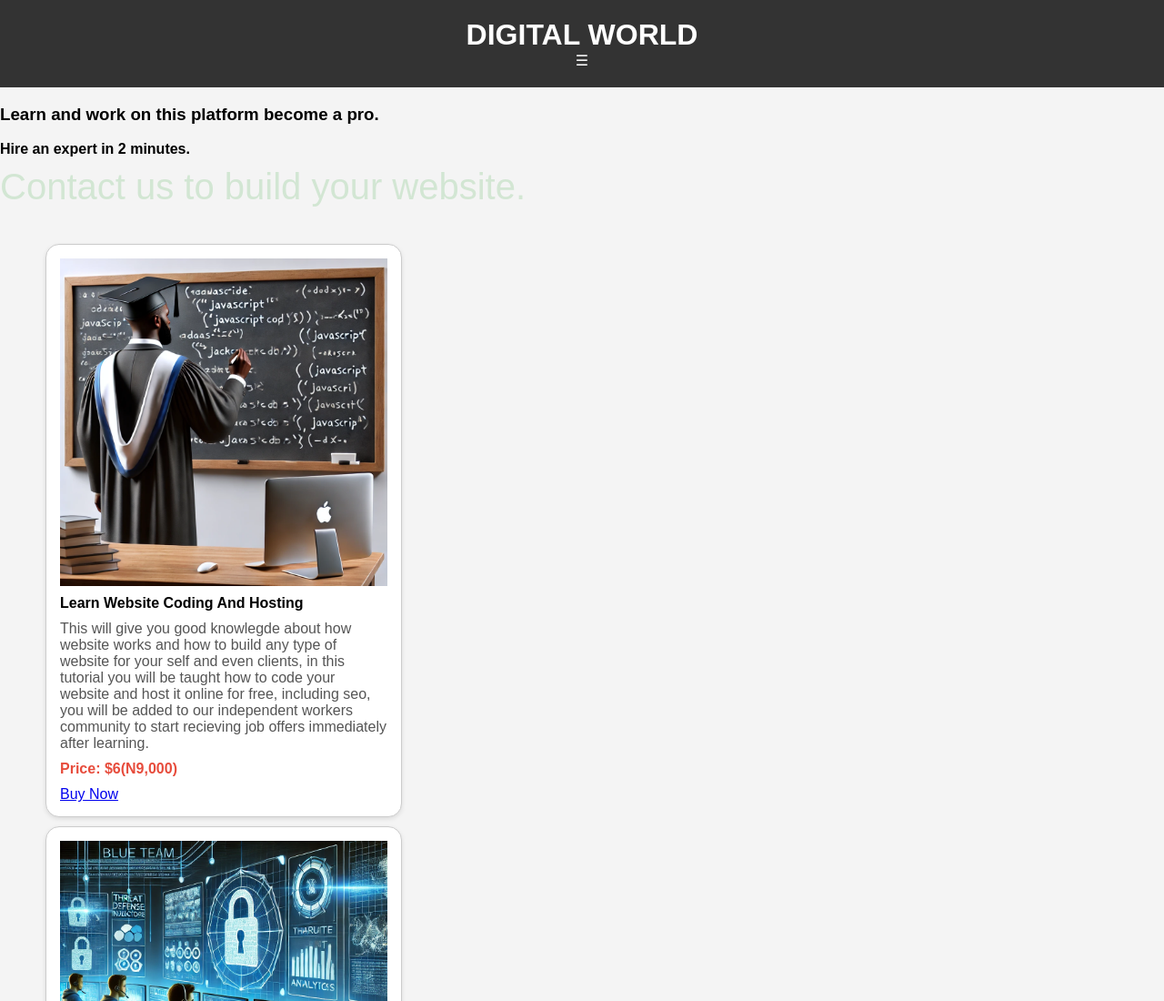
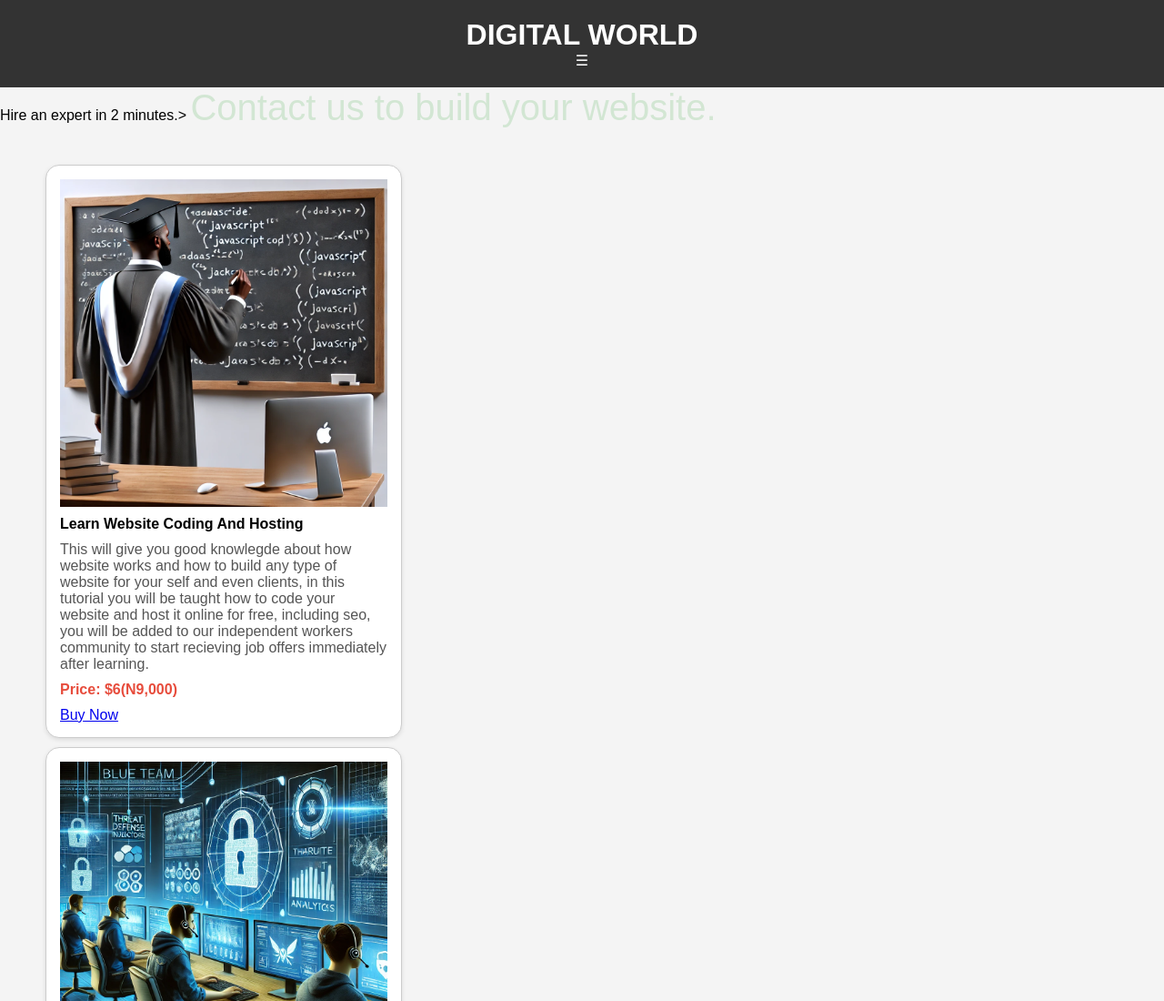
Before and after one commit to Arswordl/KINGALEX, a plain HTML site: page index.html in a window 1280 px wide. Shown: the top 1100 px of the page at 91% size. Drawn offline with Linux system fonts and the light colour scheme; files whose address does not match are found by name.

Commit message:
Update index.html

```diff
--- a/index.html
+++ b/index.html
@@ -18,8 +18,7 @@
 
     <!-- Main Content -->
     <main>
-        <h3>Learn and work on this platform become a pro.</h3>
-        <h4>Hire an expert in 2 minutes.</h4>
+      <center<h4>Hire an expert in 2 minutes.</h4>></center>
         <title>Independent Workers Community</title>
    <style>
     .independent-workers-community {
```
